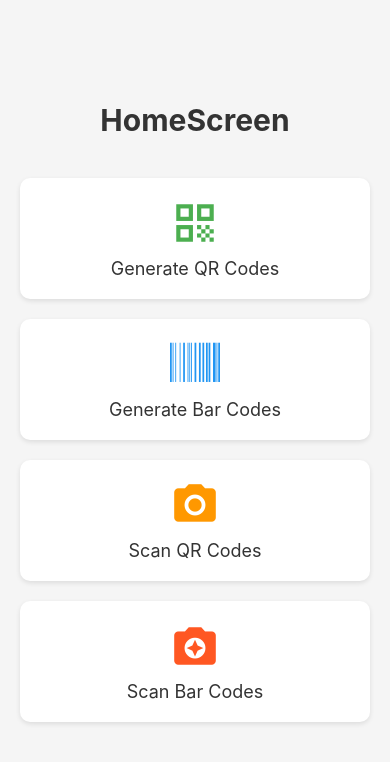
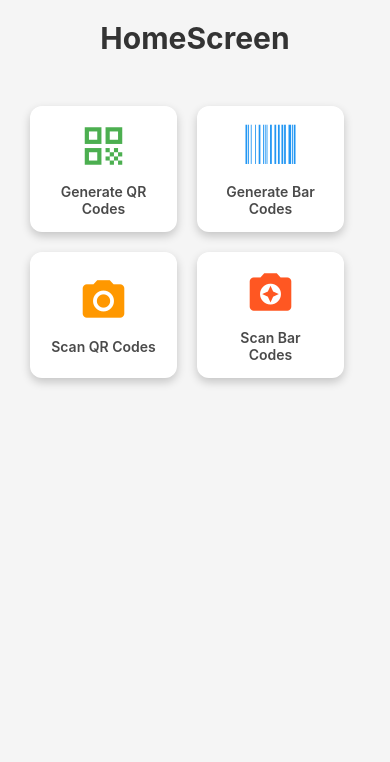
Before and after one commit to MuhammadRomanKhan717/QRcodeScanner, a React Native app: screen /HomeScreen in a window 390 px wide. Shown: the top 762 px of the page. Built offline with nearby package versions, Linux system fonts and the light colour scheme.

Commit message:
set the navigationcard in flalist

```diff
--- /dev/null
+++ b/src/components/homeComponents/NavigationCard.tsx
@@ -0,0 +1,46 @@
+import React from 'react';
+import {StyleSheet, Text, TouchableOpacity, View} from 'react-native';
+import {useNavigation} from '@react-navigation/native';
+
+const NavigationCard = ({onPress, icon, iconSize, iconColor, text}) => {
+  const navigation = useNavigation();
+
+  return (
+    <TouchableOpacity style={styles.card} onPress={onPress}>
+      <View style={styles.iconContainer}>
+        {icon && React.cloneElement(icon, {size: iconSize, color: iconColor})}
+      </View>
+      <Text style={styles.cardText}>{text}</Text>
+    </TouchableOpacity>
+  );
+};
+
+const styles = StyleSheet.create({
+  card: {
+    backgroundColor: '#fff',
+    borderRadius: 12,
+    paddingVertical: 15,
+    paddingHorizontal: 20,
+    justifyContent: 'center',
+    alignItems: 'center',
+    shadowColor: '#000',
+    shadowOpacity: 0.2,
+    shadowRadius: 10,
+    shadowOffset: {width: 0, height: 4},
+    elevation: 6,
+    width: '42%',
+    minHeight: '25%',
+    margin: 10,
+  },
+  iconContainer: {
+    marginBottom: 12,
+  },
+  cardText: {
+    fontSize: 14,
+    fontWeight: '600',
+    color: '#4A4A4A',
+    textAlign: 'center',
+  },
+});
+
+export default NavigationCard;
--- a/src/navigations/AppNavigation.tsx
+++ b/src/navigations/AppNavigation.tsx
@@ -3,9 +3,13 @@ import {createNativeStackNavigator} from '@react-navigation/native-stack';
 import {NavigationContainer} from '@react-navigation/native';
 
 import {RootStackParamList} from './appNavigation.type';
-import BarCodeScreen from '../screens/BarCodeScreen';
-import QRCodeScreen from '../screens/QRCodeScreen';
+import BarCodeScreen from '../screens/GenerateBarCodesScreen';
+import QRCodeScreen from '../screens/GenerateQRCodesScreen';
 import HomeScreen from '../screens/HomeScreen';
+import ScanBarCodesScreen from '../screens/ScanBarCodesScreen';
+import GenerateQRCodesScreen from '../screens/GenerateQRCodesScreen';
+import GenerateBarCodesScreen from '../screens/GenerateBarCodesScreen';
+import ScanQRCodesScreen from '../screens/ScanQRCodesScreen';
 
 const Stack = createNativeStackNavigator<RootStackParamList>();
 
@@ -19,13 +23,23 @@ const AppNavigation = () => {
           options={{headerShown: false}}
         />
         <Stack.Screen
-          name="BarCodeScreen"
-          component={BarCodeScreen}
+          name="GenerateBarCodesScreen"
+          component={GenerateBarCodesScreen}
           options={{headerShown: false}}
         />
         <Stack.Screen
-          name="QRCodeScreen"
-          component={QRCodeScreen}
+          name="GenerateQRCodesScreen"
+          component={GenerateQRCodesScreen}
+          options={{headerShown: false}}
+        />
+        <Stack.Screen
+          name="ScanQRCodesScreen"
+          component={ScanQRCodesScreen}
+          options={{headerShown: false}}
+        />
+        <Stack.Screen
+          name="ScanBarCodesScreen"
+          component={ScanBarCodesScreen}
           options={{headerShown: false}}
         />
       </Stack.Navigator>
--- a/src/screens/BarCodeScreen.tsx
+++ b/src/screens/GenerateBarCodesScreen.tsx
@@ -1,7 +1,7 @@
 import React from 'react';
 import {View, Text, Button} from 'react-native';
 
-const BarCodeScreen = ({navigation}: any) => {
+const GenerateBarCodesScreen = ({navigation}: any) => {
   return (
     <View>
       <Text>BarCode Screen</Text>
@@ -13,4 +13,4 @@ const BarCodeScreen = ({navigation}: any) => {
   );
 };
 
-export default BarCodeScreen;
+export default GenerateBarCodesScreen;
--- a/src/screens/QRCodeScreen.tsx
+++ b/src/screens/GenerateQRCodesScreen.tsx
@@ -1,7 +1,7 @@
 import React from 'react';
 import {View, Text, Button} from 'react-native';
 
-const QRCodeScreen = ({navigation}: any) => {
+const GenerateQRCodesScreen = ({navigation}: any) => {
   return (
     <View>
       <Text>QRCode Screen</Text>
@@ -13,4 +13,4 @@ const QRCodeScreen = ({navigation}: any) => {
   );
 };
 
-export default QRCodeScreen;
+export default GenerateQRCodesScreen;
--- a/src/screens/HomeScreen.tsx
+++ b/src/screens/HomeScreen.tsx
@@ -1,52 +1,68 @@
-import {StyleSheet, Text, View, TouchableOpacity} from 'react-native';
+import {StyleSheet, Text, View, FlatList} from 'react-native';
 import React from 'react';
 import {useNavigation} from '@react-navigation/native';
 import Icon from 'react-native-vector-icons/MaterialIcons';
 import BarIcon from 'react-native-vector-icons/FontAwesome';
+import NavigationCard from '../components/homeComponents/NavigationCard';
 
 const HomeScreen = () => {
   const navigation = useNavigation();
 
+  const cardsData = [
+    {
+      id: '1',
+      screen: 'GenerateQRCodesScreen',
+      icon: <Icon name="qr-code" />,
+      iconSize: 50,
+      iconColor: '#4CAF50',
+      text: 'Generate QR Codes',
+    },
+    {
+      id: '2',
+      screen: 'GenerateBarCodesScreen',
+      icon: <BarIcon name="barcode" />,
+      iconSize: 50,
+      iconColor: '#2196F3',
+      text: 'Generate Bar Codes',
+    },
+    {
+      id: '3',
+      screen: 'ScanQRCodesScreen',
+      icon: <Icon name="camera-alt" />,
+      iconSize: 50,
+      iconColor: '#FF9800',
+      text: 'Scan QR Codes',
+    },
+    {
+      id: '4',
+      screen: 'ScanBarCodesScreen',
+      icon: <Icon name="camera-enhance" />,
+      iconSize: 50,
+      iconColor: '#FF5722',
+      text: 'Scan Bar Codes',
+    },
+  ];
+
+  const renderItem = ({item}) => (
+    <NavigationCard
+      onPress={() => navigation.navigate(item.screen)}
+      icon={item.icon}
+      iconSize={item.iconSize}
+      iconColor={item.iconColor}
+      text={item.text}
+    />
+  );
+
   return (
     <View style={styles.container}>
       <Text style={styles.title}>HomeScreen</Text>
-
-      <View style={styles.cardContainer}>
-        <TouchableOpacity
-          style={styles.card}
-          onPress={() => navigation.navigate('QRCodeScreen')}>
-          <Icon name="qr-code" size={50} color="#4CAF50" />
-          <Text style={styles.cardText}>Generate QR Codes</Text>
-        </TouchableOpacity>
-      </View>
-
-      <View style={styles.cardContainer}>
-        <TouchableOpacity
-          style={styles.card}
-          onPress={() => navigation.navigate('BarCodeScreen')}>
-          <BarIcon name="barcode" size={50} color="#2196F3" />
-
-          <Text style={styles.cardText}>Generate Bar Codes</Text>
-        </TouchableOpacity>
-      </View>
-
-      <View style={styles.cardContainer}>
-        <TouchableOpacity
-          style={styles.card}
-          onPress={() => navigation.navigate('ScanQRCodes')}>
-          <Icon name="camera-alt" size={50} color="#FF9800" />
-          <Text style={styles.cardText}>Scan QR Codes</Text>
-        </TouchableOpacity>
-      </View>
-
-      <View style={styles.cardContainer}>
-        <TouchableOpacity
-          style={styles.card}
-          onPress={() => navigation.navigate('ScanBarCodes')}>
-          <Icon name="camera-enhance" size={50} color="#FF5722" />
-          <Text style={styles.cardText}>Scan Bar Codes</Text>
-        </TouchableOpacity>
-      </View>
+      <FlatList
+        data={cardsData}
+        numColumns={2}
+        renderItem={renderItem}
+        keyExtractor={item => item.id}
+        contentContainerStyle={styles.cardListContainer}
+      />
     </View>
   );
 };
@@ -67,26 +83,7 @@ const styles = StyleSheet.create({
     marginBottom: 40,
     color: '#333',
   },
-  cardContainer: {
+  cardListContainer: {
     width: '100%',
-    marginBottom: 20, // Space between cards
-  },
-  card: {
-    backgroundColor: 'white',
-    borderRadius: 10,
-    paddingVertical: 20,
-    paddingHorizontal: 30,
-    justifyContent: 'center',
-    alignItems: 'center',
-    shadowColor: '#000',
-    shadowOpacity: 0.1,
-    shadowRadius: 5,
-    shadowOffset: {width: 0, height: 2},
-    elevation: 3,
-  },
-  cardText: {
-    fontSize: 18,
-    marginTop: 10,
-    color: '#333',
   },
 });
```
